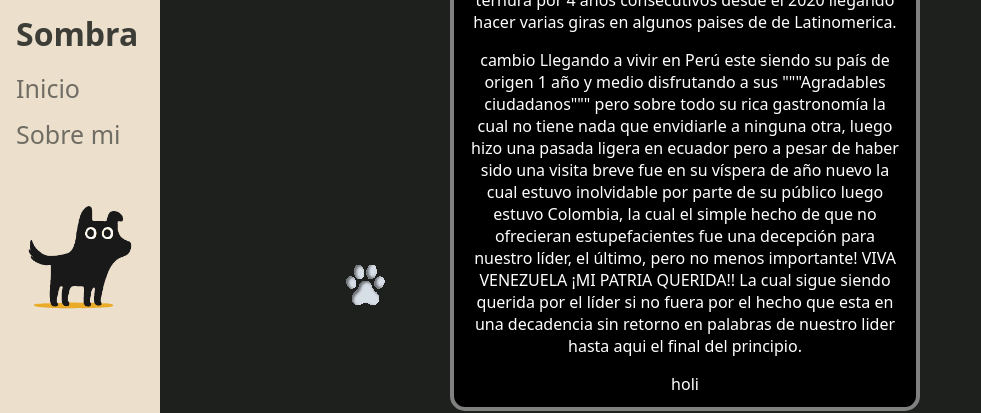
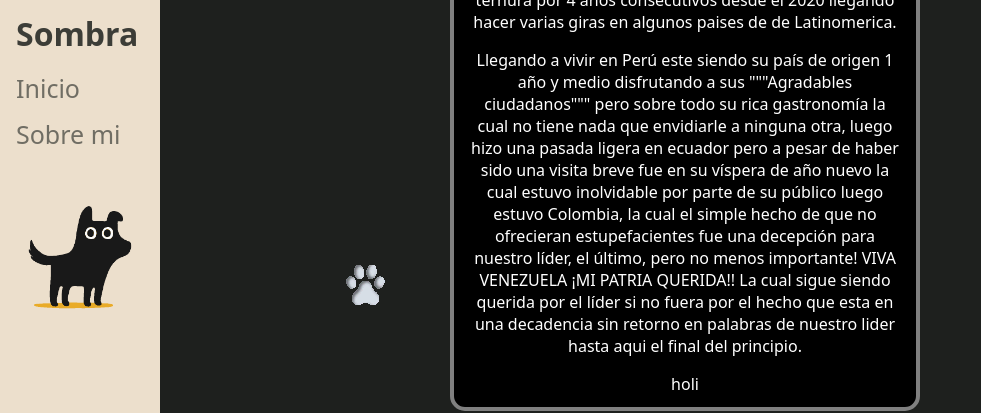
Before and after one commit to MegaPatron0911/SitioWebOsawal, a plain HTML site: page index.html in a window 1280 px wide. Shown: the part 187-600 px from the top of the page, 0-981 px from the left. Drawn offline with Linux system fonts and the light colour scheme.

Commit message:
quite palabra del parrafo en el index

```diff
--- a/index.html
+++ b/index.html
@@ -31,7 +31,7 @@
                 al premio DT (DoggyTragedy) ganador del premio mister ternura por 4 años consecutivos
                 desde el 2020 llegando hacer varias giras en algunos paises de de Latinomerica.
             </p>
-            <p>  cambio
+            <p>
                 Llegando a vivir en Perú este siendo su país de origen 1 año y medio disfrutando a sus """Agradables ciudadanos""" pero sobre todo su
                 rica gastronomía la cual no tiene nada que envidiarle a ninguna otra, luego hizo una pasada ligera en ecuador
                 pero a pesar de haber sido una visita breve fue en su víspera de año nuevo la cual estuvo inolvidable por parte
```
